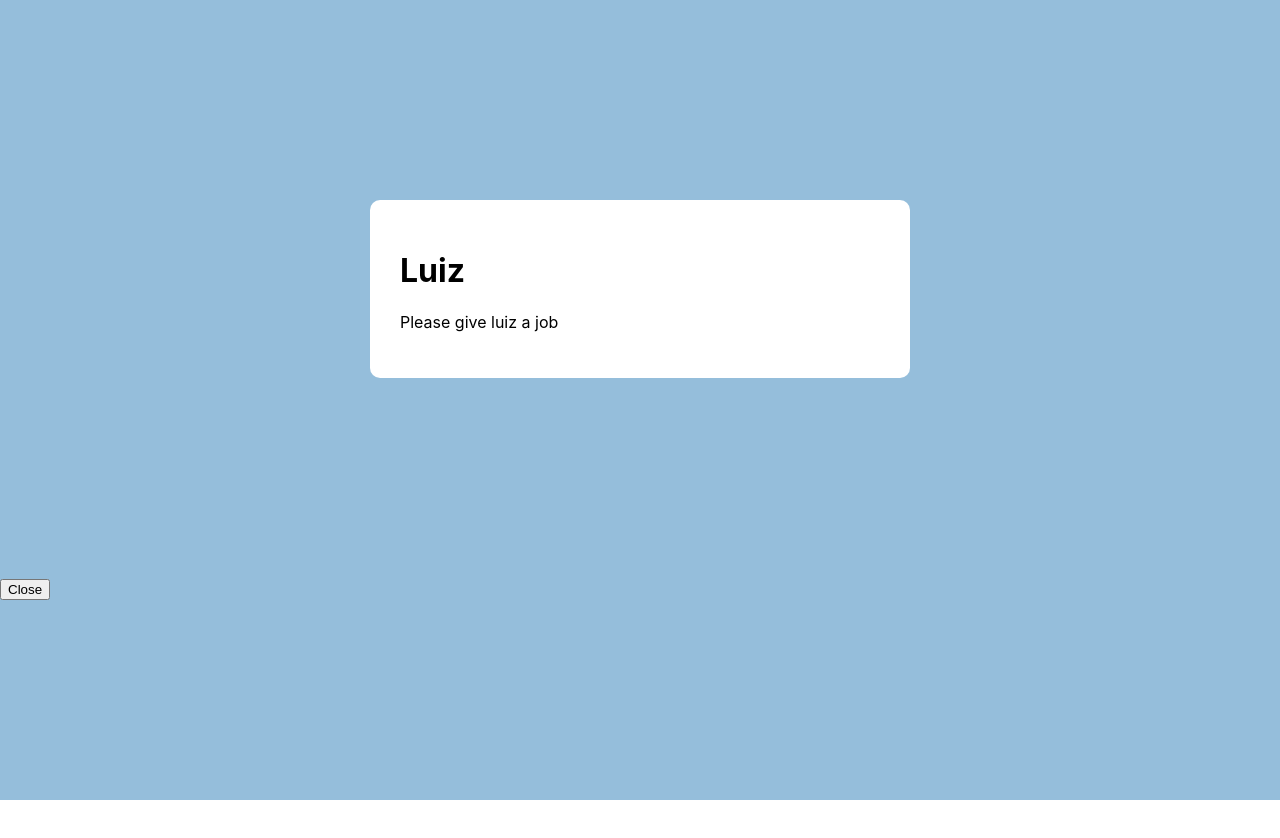
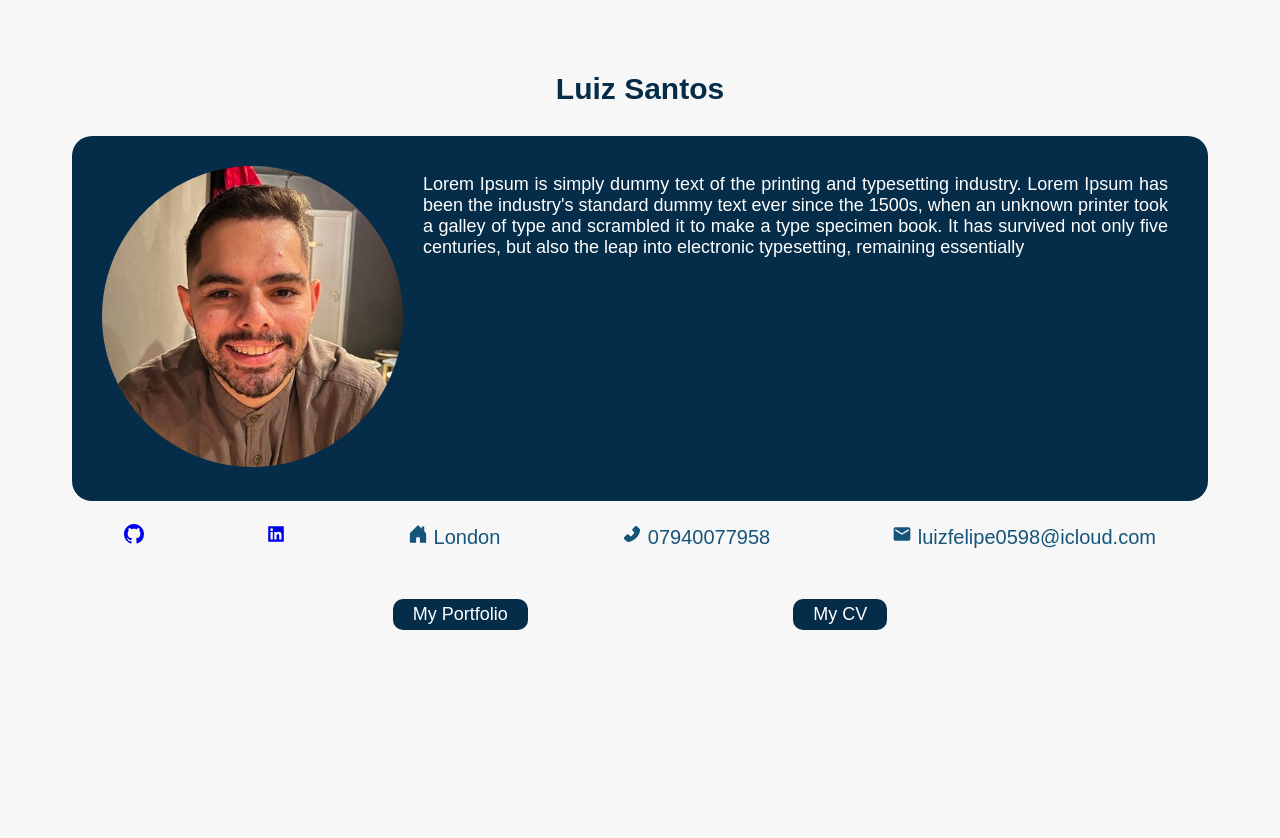
Before and after one commit to josh-p-git/josh-p-git.github.io, a React (Create React App) app: page /#/luiz in a window 1280 px wide. Shown: the top 838 px of the page. Before the commit the page ends 800 px from the top, so only its background shows below. Built offline with nearby package versions, Linux system fonts and the light colour scheme.

Commit message:
changed Luiz component and added another component called portfoio

```diff
--- a/src/components/Josh/Josh.js
+++ b/src/components/Josh/Josh.js
@@ -8,7 +8,7 @@ import Linkedin from '../personalInfo/Linkedin';
 import Phone from '../personalInfo/Phone';
 import Git from '../personalInfo/Git';
 
-export default function Josh({ handlePortfolio, handleCV, toggleComponents, handleJosh }) {
+export default function Josh({ handlePortfolio, handleCV, toggleComponents }) {
   return (
 
     <div className='pageContainer'>
--- a/src/components/Juliana/Juliana.js
+++ b/src/components/Juliana/Juliana.js
@@ -1,13 +1,66 @@
-import './Juliana.css'
+import '../profile-styling/profileStyling.css';
+import ProfilePic from '../ProfilePic/ProfilePic'
+import Ju from '../../images/Ju.svg'
 
-export default function Juliana({ handleJuliana }) {
-    return (
-        <div className="juliana-backdrop">
-            <div className="juliana-title">
-                <h1>Juliana</h1>
-                <p>Please give ju a job</p>
+import Email from '../personalInfo/Email';
+import House from '../personalInfo/House';
+import Linkedin from '../personalInfo/Linkedin';
+import Phone from '../personalInfo/Phone';
+import Git from '../personalInfo/Git';
+
+export default function Juliana({ handlePortfolio, handleCV, toggleComponents }) {
+  return (
+
+    <div className='pageContainer'>
+      <h1 className='name'>Juliana Nocchi</h1>
+        <div className='aboutContainer'>
+          <div className='profile-pic'>
+            <ProfilePic imageProp={Ju} />
+          </div>
+
+          <div>
+            <p className='aboutText'>
+            Lorem Ipsum is simply dummy text of the printing and typesetting
+            industry. Lorem Ipsum has been the industry's standard dummy text
+            ever since the 1500s, when an unknown printer took a galley of type
+            and scrambled it to make a type specimen book. It has survived not
+            only five centuries, but also the leap into electronic typesetting,
+            remaining essentially
+            </p>
             </div>
-            <button onClick={handleJuliana} >Close</button>
-        </div>
-        )
+
+
+          </div>
+
+          <div className='info-container'>
+            <Git
+              git={"https://github.com/junocchi"}
+              />
+              <Linkedin
+              linkedin={"https://www.linkedin.com/in/juliana-nocchi/"}
+              />
+              <House
+              location={"London"}
+              />
+              <Phone
+              phone={"07955599"}
+              />
+              <Email
+              email={"ju.nocchi@gmail.com"}
+              />
+            </div>
+
+          <div className='buttons-container'>
+            <button className='buttons' onClick={() => {
+                handlePortfolio(true)
+                toggleComponents(false)
+            }}>My Portfolio</button>
+
+            <button className='buttons' onClick={() => {
+                handleCV(true)
+                toggleComponents(false)
+            }}>My CV</button>
+          </div>
+    </div>
+  );
 }
--- a/src/components/Luiz/Luiz.css
+++ b/src/components/Luiz/Luiz.css
@@ -1,16 +1,94 @@
-.luiz-backdrop {
-    position: fixed;
-    top: 0;
-    left: 0;
+.pageContainer {
+    padding: 22px;
+    padding-bottom: 36%;
+    background-color: #f7f7f7;
+    height: 100%;
+  }
+
+  .name {
+    font-family: Arial, Helvetica, sans-serif;
+    margin-top: 50px;
+    font-size: 30px;
+    font-weight: bold;
+    text-align: center;
+    color: #052d49;
+  }
+
+  .aboutContainer {
+    margin-top: 30px;
+    margin-left: 50px;
+    margin-right: 50px;
+    display: flex;
+    flex-direction: row;
+    border-radius: 20px;
+    background-color: #052d49;
+  }
+  .aboutText {
+    font-family: Arial, Helvetica, sans-serif;
+    padding: 20px;
+    font-size: 18px;
+    text-align: justify;
+    margin-right: 20px;
+    color: #ffffff;
+  }
+
+  .profile-pic {
+    height: 80%;
+    position: relative;
+    /* overflow: hidden; */
+    padding-left: 30px;
+    padding-top: 30px;
+    padding-bottom: 30px;
+
+  }
+
+  .profile-pic img {
     width: 100%;
     height: 100%;
-    background: rgba(45,126,184,0.5);
-}
+    /* resize: 'contain'; */
+    position: 'absolute';
+  }
 
-.luiz-title {
-    padding: 30px;
-    max-width: 480px;
-    margin: 200px auto;
-    background: #fff;
+  .about p {
+    flex: 1;
+    margin-right: 20px;
+  }
+
+  .info-container {
+    margin-top: -3%;
+    display: flex;
+    justify-content: space-evenly;
+    font-size: 20px;
+  }
+
+  .buttons-container {
+    display: flex;
+    justify-content: space-between;
+    margin-left: 30%;
+    margin-right: 30%;
+  }
+
+  .buttons {
+    font-family: Arial, Helvetica, sans-serif;
+    display: flex;
+    background-color: #052d49;
+    flex-direction: row;
+    font-size: 18px;
+    color: #ffffff;
+    padding-left: 20px;
+    padding-right: 20px;
+    padding-top: 5px;
+    padding-bottom: 5px;
     border-radius: 10px;
-}
+    margin-top: 30px;
+    border: none;
+  }
+
+  .buttons:active {
+    background-color: #ffffff;
+    color: #052d49;
+  }
+
+  .info {
+    font-family: Arial, Helvetica, sans-serif;
+  }
--- a/src/components/Luiz/Luiz.js
+++ b/src/components/Luiz/Luiz.js
@@ -1,13 +1,74 @@
+import React from 'react';
+import { useState } from 'react';
 import './Luiz.css'
+import ProfilePic from '../ProfilePic/ProfilePic'
+import luiz from '../../images/Luiz.svg'
 
-export default function Luiz({ handleLuiz }) {
-    return (
-        <div className="luiz-backdrop">
-            <div className="luiz-title">
-                <h1>Luiz</h1>
-                <p>Please give luiz a job</p>
+import Portfolio from './Portfolio';
+import Email from '../personalInfo/Email';
+import House from '../personalInfo/House';
+import Linkedin from '../personalInfo/Linkedin';
+import Phone from '../personalInfo/Phone';
+import Git from '../personalInfo/Git';
+
+export default function Luiz({ handleCV, toggleComponents }) {
+
+  const [showPortfolio, setShowPortfolio] = useState(false)
+
+  const handlePortfolio = () => {
+    setShowPortfolio(!showPortfolio)
+  }
+
+  return (
+    <div className='pageContainer'>
+      <h1 className='name'>Luiz Santos</h1>
+        <div className='aboutContainer'>
+          <div className='profile-pic'>
+            <ProfilePic imageProp={luiz} />
+          </div>
+
+          <div>
+            <p className='aboutText'>
+            Lorem Ipsum is simply dummy text of the printing and typesetting
+            industry. Lorem Ipsum has been the industry's standard dummy text
+            ever since the 1500s, when an unknown printer took a galley of type
+            and scrambled it to make a type specimen book. It has survived not
+            only five centuries, but also the leap into electronic typesetting,
+            remaining essentially
+            </p>
             </div>
-            <button onClick={handleLuiz} >Close</button>
-        </div>
-        )
+
+
+          </div>
+
+          <div className='info-container'>
+            <Git
+              git={"https://github.com/santosluizfelipe"}
+              />
+              <Linkedin
+              linkedin={"https://www.linkedin.com/in/luizfelipessantos/"}
+              />
+              <House className="info"
+              location={"London"}
+              />
+              <Phone className="info"
+              phone={"07940077958"}
+              />
+              <Email className="info"
+              email={"luizfelipe0598@icloud.com"}
+              />
+            </div>
+
+          <div className='buttons-container'>
+            <button className='buttons' onClick={() => {
+                handlePortfolio()
+            }}>My Portfolio</button>
+
+            <button className='buttons' onClick={() => {
+              console.log("hello CV")
+            }}>My CV</button>
+          </div>
+          {showPortfolio ? <Portfolio /> : null}
+    </div>
+  );
 }
--- /dev/null
+++ b/src/components/Luiz/Portfolio.js
@@ -0,0 +1,9 @@
+import React from "react";
+
+export default function Portfolio() {
+  return (
+    <div>
+      Hello portfolio
+    </div>
+  );
+}
```
